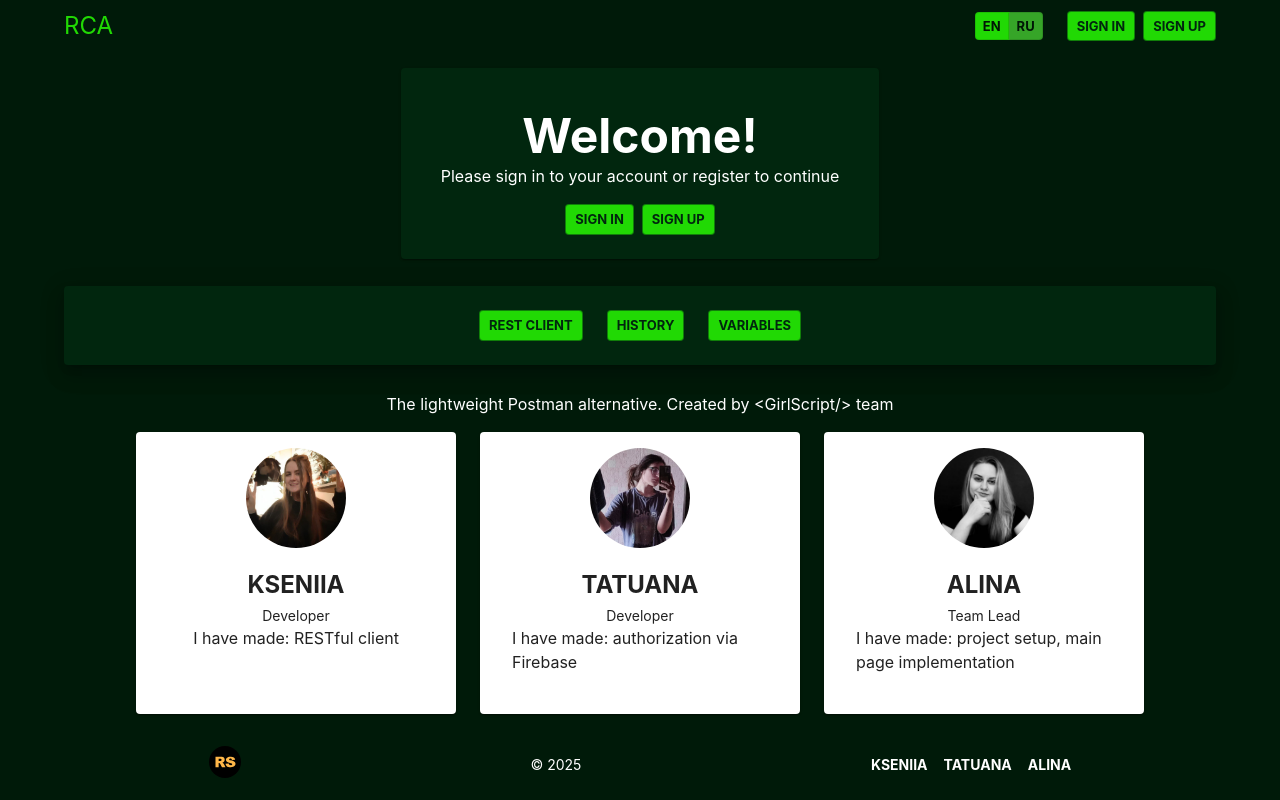
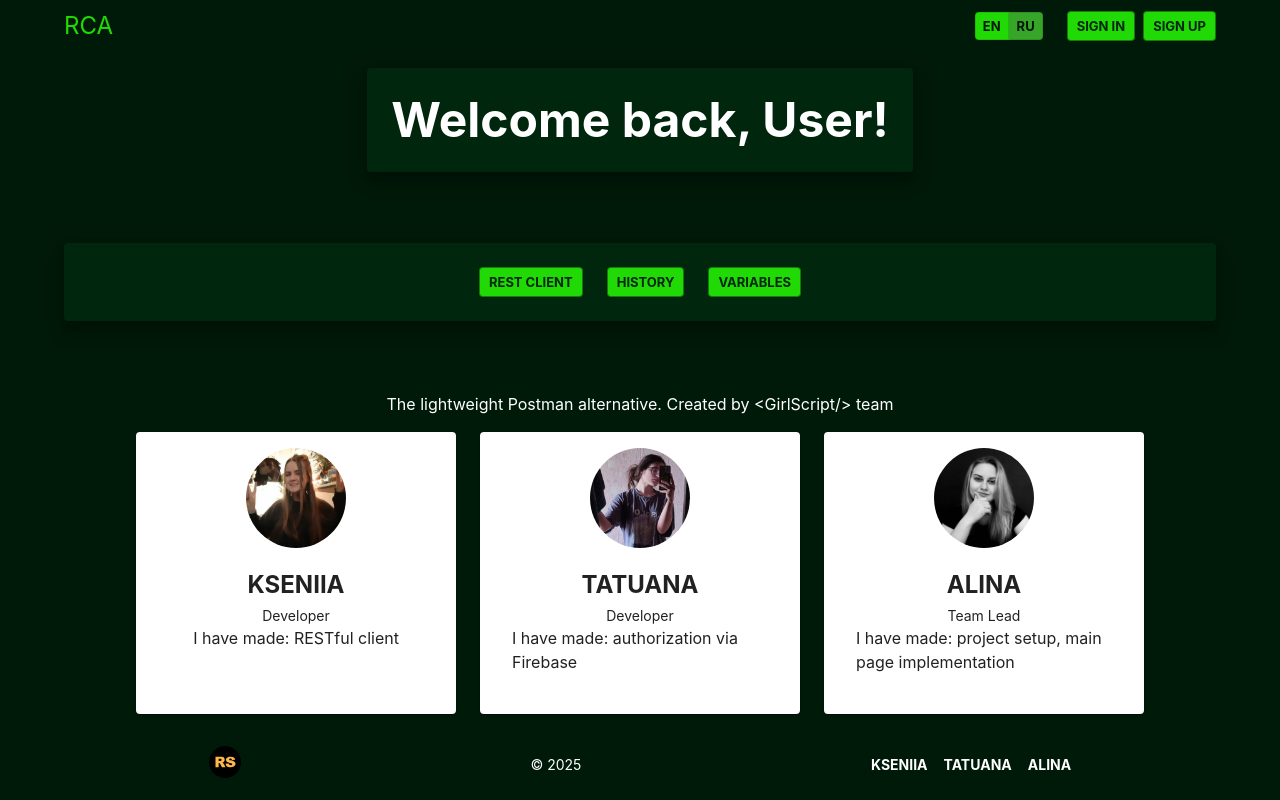
Before and after one commit to cherkasovaa/rest-client-app, a Next.js app: page / in a window 1280 px wide. Built offline with nearby package versions, Linux system fonts and the light colour scheme; what @mui/material-nextjs would draw is missing.

Commit message:
style: update WelcomeCard component

```diff
--- a/src/widgets/welcome-card/ui/WelcomeCard.tsx
+++ b/src/widgets/welcome-card/ui/WelcomeCard.tsx
@@ -1,28 +1,40 @@
 import { AuthButtons } from '@/features/auth-buttons';
-import { Card, CardContent, Typography } from '@mui/material';
+import { Paper, Typography } from '@mui/material';
 
-export const WelcomeCard = () => {
+export const WelcomeCard = ({
+  userName = null,
+}: {
+  userName?: string | null;
+}) => {
   return (
-    <Card
+    <Paper
+      elevation={12}
       sx={{
         display: 'flex',
         flexDirection: 'column',
         alignItems: 'center',
+        gap: 3,
         backgroundColor: 'primary.main',
         p: 3,
         color: 'inherit',
       }}
     >
-      <CardContent>
+      {userName ? (
         <Typography component="div" variant="h1" textAlign="center">
-          Welcome!
+          Welcome back, {userName}!
         </Typography>
-        <Typography>
-          Please sign in to your account or register to continue
-        </Typography>
-      </CardContent>
+      ) : (
+        <>
+          <Typography component="div" variant="h1" textAlign="center">
+            Welcome!
+          </Typography>
+          <Typography>
+            Please sign in to your account or register to continue
+          </Typography>
 
-      <AuthButtons />
-    </Card>
+          <AuthButtons />
+        </>
+      )}
+    </Paper>
   );
 };
```
